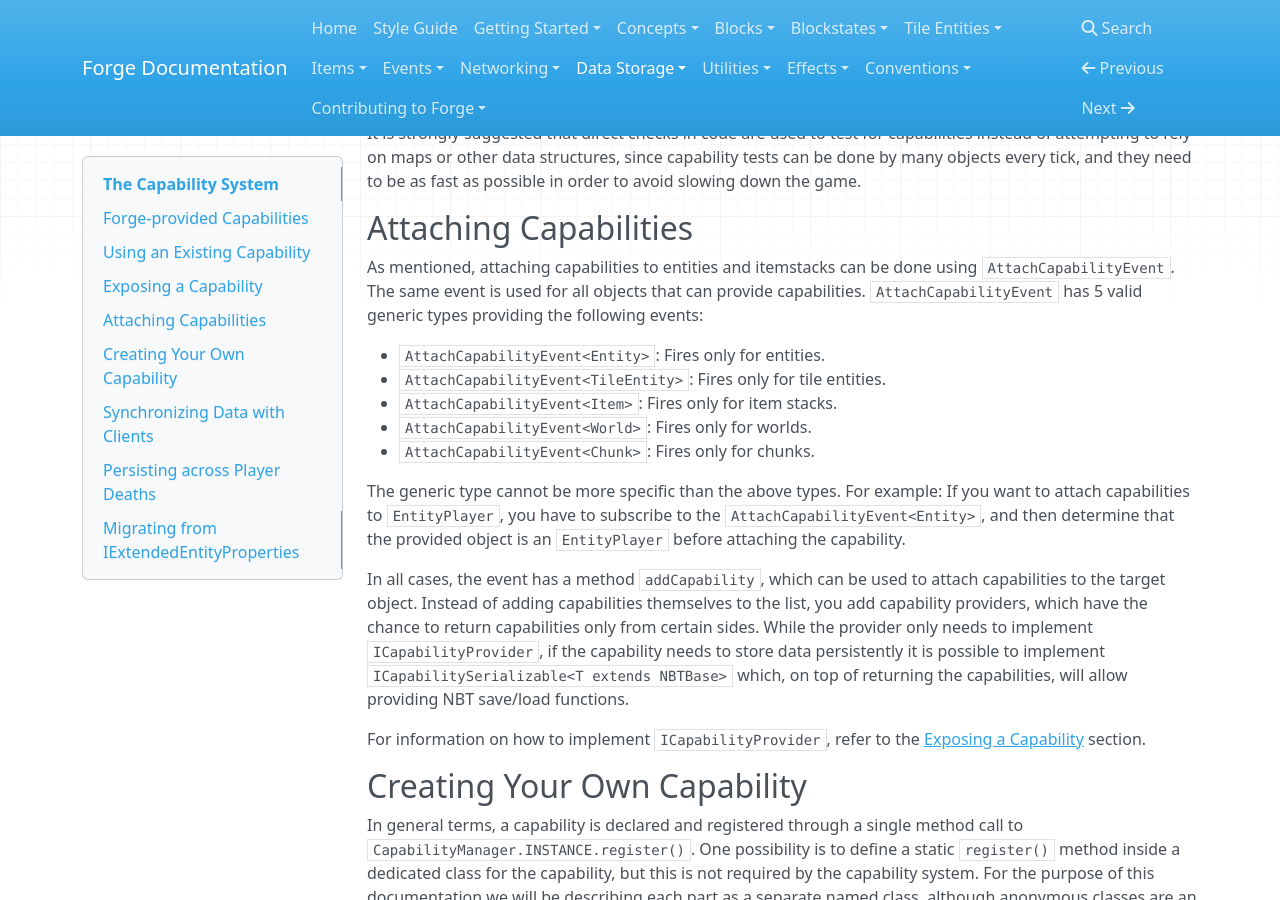
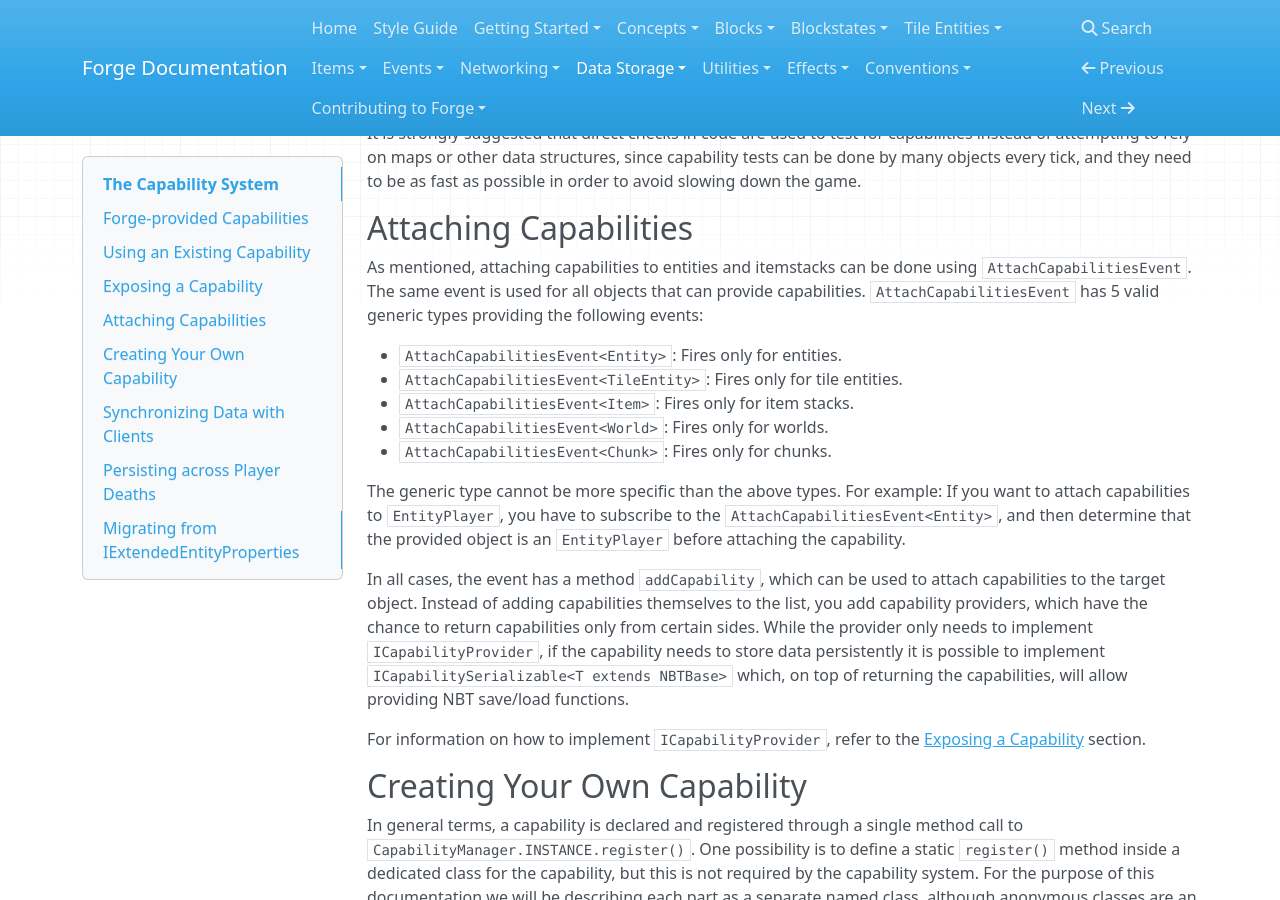
Before and after one commit to MinecraftForge/Documentation, an MkDocs documentation site: the page built from docs/datastorage/capabilities.md, in a window 1280 px wide and 900 px high, scrolled down 2271 px. Built offline with MkDocs 1.6.1, drawn with Linux system fonts in a browser that asks for light colours; nearby versions of some CDN libraries; old or Windows-style settings are respelled for this version of MkDocs; some of the changed text lies outside the part shown.

Commit message:
Fix incorrect event name
The event is AttachCapabilitiesEvent, not AttachCapabilityEvent.

```diff
--- a/docs/datastorage/capabilities.md
+++ b/docs/datastorage/capabilities.md
@@ -72,15 +72,15 @@ It is strongly suggested that direct checks in code are used to test for capabil
 Attaching Capabilities
 ----------------------
 
-As mentioned, attaching capabilities to entities and itemstacks can be done using `AttachCapabilityEvent`. The same event is used for all objects that can provide capabilities. `AttachCapabilityEvent` has 5 valid generic types providing the following events:
+As mentioned, attaching capabilities to entities and itemstacks can be done using `AttachCapabilitiesEvent`. The same event is used for all objects that can provide capabilities. `AttachCapabilitiesEvent` has 5 valid generic types providing the following events:
 
-* `AttachCapabilityEvent<Entity>`: Fires only for entities.
-* `AttachCapabilityEvent<TileEntity>`: Fires only for tile entities.
-* `AttachCapabilityEvent<Item>`: Fires only for item stacks.
-* `AttachCapabilityEvent<World>`: Fires only for worlds.
-* `AttachCapabilityEvent<Chunk>`: Fires only for chunks.
+* `AttachCapabilitiesEvent<Entity>`: Fires only for entities.
+* `AttachCapabilitiesEvent<TileEntity>`: Fires only for tile entities.
+* `AttachCapabilitiesEvent<Item>`: Fires only for item stacks.
+* `AttachCapabilitiesEvent<World>`: Fires only for worlds.
+* `AttachCapabilitiesEvent<Chunk>`: Fires only for chunks.
 
-The generic type cannot be more specific than the above types. For example: If you want to attach capabilities to `EntityPlayer`, you have to subscribe to the `AttachCapabilityEvent<Entity>`, and then determine that the provided object is an `EntityPlayer` before attaching the capability.
+The generic type cannot be more specific than the above types. For example: If you want to attach capabilities to `EntityPlayer`, you have to subscribe to the `AttachCapabilitiesEvent<Entity>`, and then determine that the provided object is an `EntityPlayer` before attaching the capability.
 
 In all cases, the event has a method `addCapability`, which can be used to attach capabilities to the target object. Instead of adding capabilities themselves to the list, you add capability providers, which have the chance to return capabilities only from certain sides. While the provider only needs to implement `ICapabilityProvider`, if the capability needs to store data persistently it is possible to implement `ICapabilitySerializable<T extends NBTBase>` which, on top of returning the capabilities, will allow providing NBT save/load functions.
 
@@ -160,7 +160,7 @@ Although the Capability system can do everything IEEPs (IExtendedEntityPropertie
 This is a quick list of IEEP concepts and their Capability equivalent:
 
 * Property name/id (`String`): Capability key (`ResourceLocation`)
-* Registration (`EntityConstructing`): Attaching (`AttachCapabilityEvent<Entity>`), the real registration of the Capability happens during pre-init.
+* Registration (`EntityConstructing`): Attaching (`AttachCapabilitiesEvent<Entity>`), the real registration of the Capability happens during pre-init.
 * NBT read/write methods: Does not happen automatically. Attach an `ICapabilitySerializable` in the event, and run the read/write methods from the `serializeNBT`/`deserializeNBT`.
 
 Features you probably will not need (if the IEEP was for internal use only):
@@ -174,5 +174,5 @@ Quick conversion guide:
 
 1. Convert the IEEP key/id string into a `ResourceLocation` (which will use your MODID as a domain).
 2. In your handler class (not the class that implements your capability interface), create a field that will hold the Capability instance.
-3. Change the `EntityConstructing` event to `AttachCapabilityEvent`, and instead of querying the IEEP, you will want to attach an `ICapabilityProvider` (probably `ICapabilitySerializable`, which allows saving/loading from NBT).
+3. Change the `EntityConstructing` event to `AttachCapabilitiesEvent`, and instead of querying the IEEP, you will want to attach an `ICapabilityProvider` (probably `ICapabilitySerializable`, which allows saving/loading from NBT).
 4. Create a registration method if you don't have one (you may have one where you registered your IEEP's event handlers) and in it, run the capability registration function.
```
